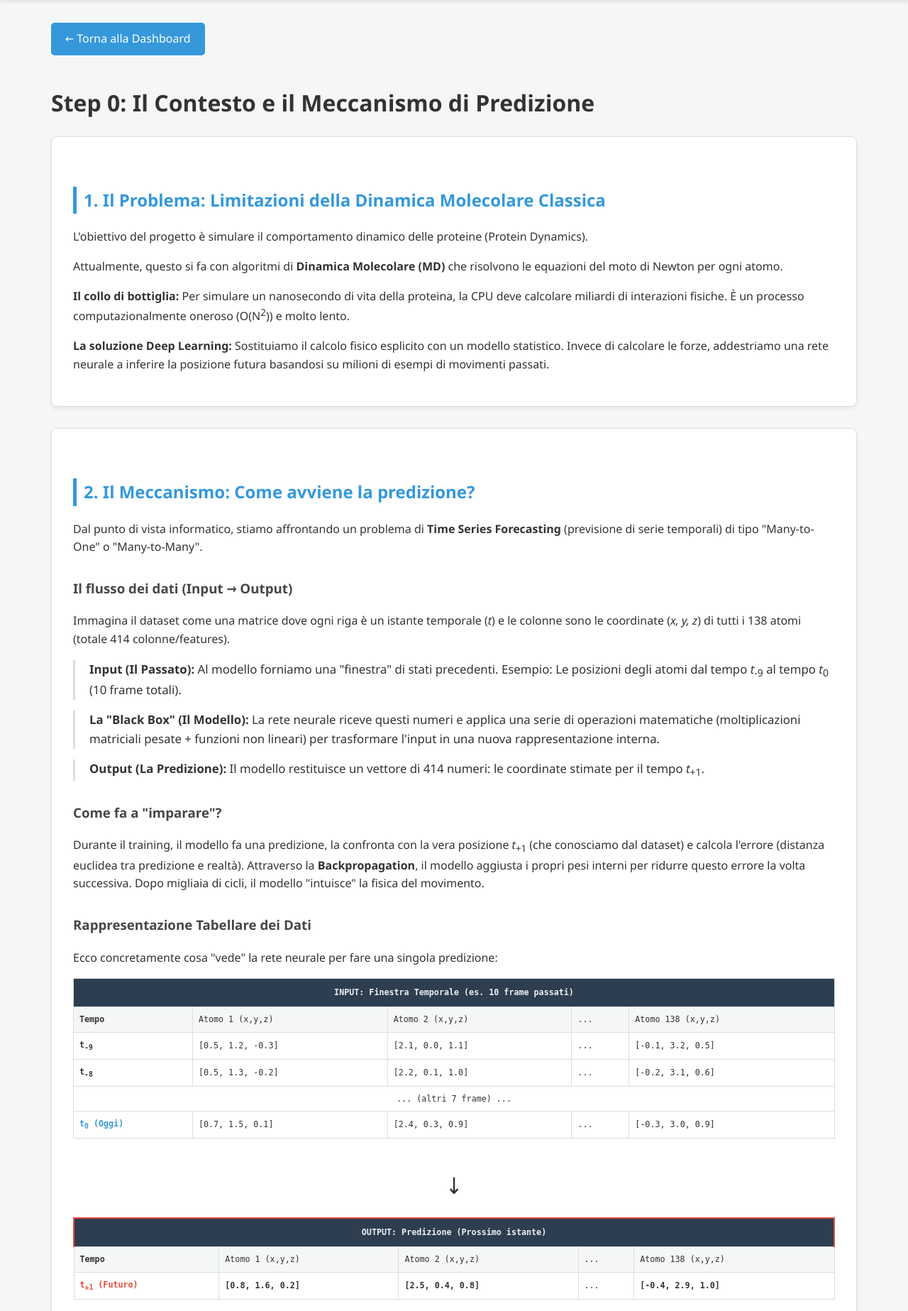
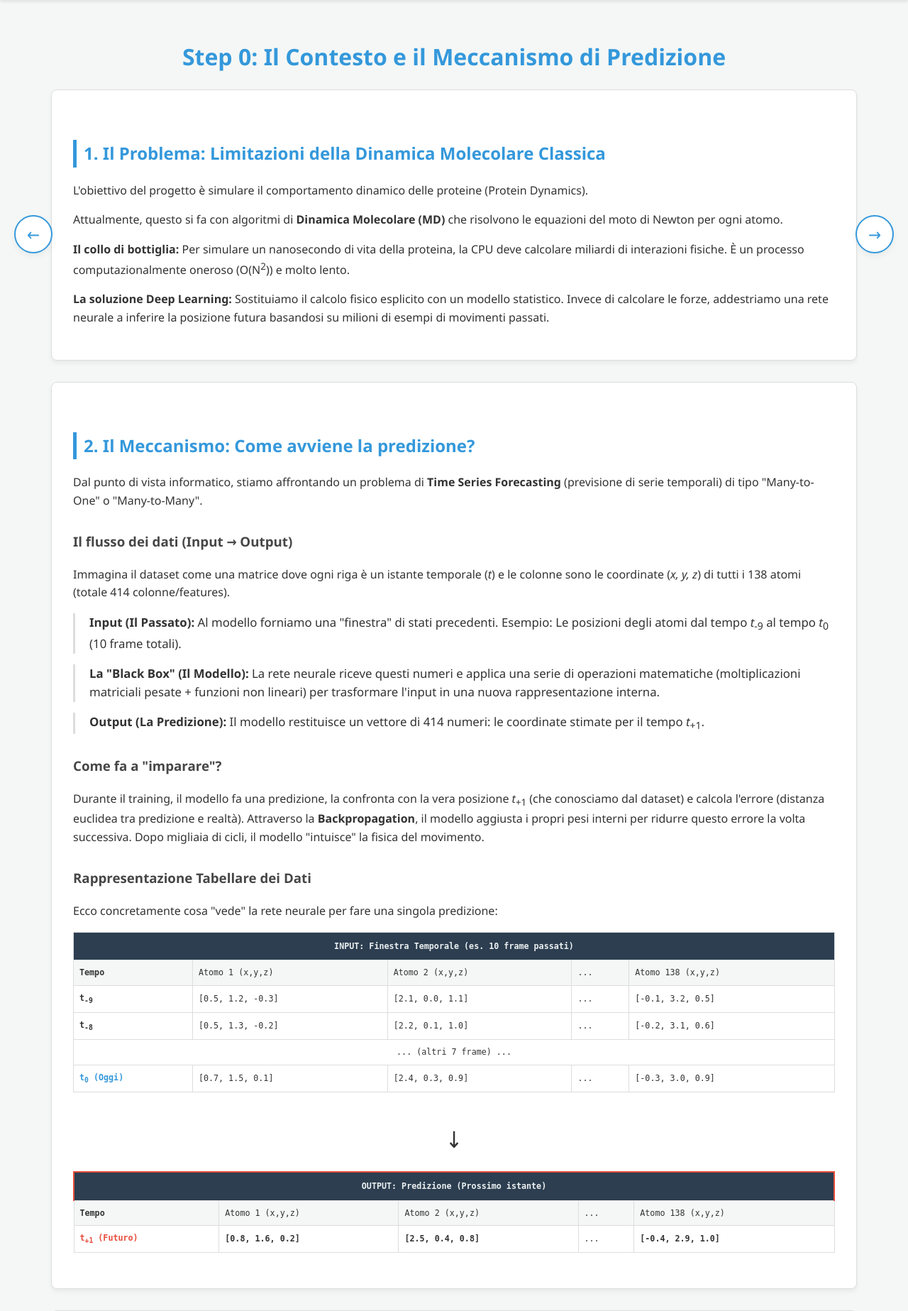
Before and after one commit to alfredoFaro98/exam_deep_learning_2026, a Django app: page /context/ in a window 1280 px wide. Shown: the part 70-1917 px from the top of the page at 71% size. Run offline with Django 5.2, Linux system fonts and the light colour scheme.

Commit message:
Aggiornamento UI

```diff
--- a/protein_dashboard/analysis_viz/templates/analysis_viz/base.html
+++ b/protein_dashboard/analysis_viz/templates/analysis_viz/base.html
@@ -124,7 +124,7 @@
     </main>
 
     <footer>
-        <p>Realizzato da: <strong>Alfredo [Cognome]</strong> - Anno 2026</p>
+        <p>Realizzato da: <strong>Alfredo</strong> - Anno 2026. Tutti i diritti riservati.</p>
         <small>Progetto 6 CFU - Deep Learning per Dinamica Molecolare</small>
     </footer>
 
--- a/protein_dashboard/analysis_viz/templates/analysis_viz/context.html
+++ b/protein_dashboard/analysis_viz/templates/analysis_viz/context.html
@@ -16,13 +16,44 @@
     table { width: 100%; border-collapse: collapse; font-family: monospace; font-size: 0.9em; background: var(--card-bg); margin-bottom: 20px; }
     th { padding: 10px; border: 1px solid var(--border-color); background-color: var(--header-bg); color: var(--header-text); }
     td { padding: 8px; border: 1px solid var(--border-color); color: var(--text-color); }
+
+    .nav-arrow {
+        position: fixed;
+        top: 50%;
+        transform: translateY(-50%);
+        background-color: var(--card-bg);
+        color: var(--accent-color);
+        width: 50px;
+        height: 50px;
+        border-radius: 50%;
+        box-shadow: 0 4px 10px var(--shadow-color);
+        display: flex;
+        justify-content: center;
+        align-items: center;
+        font-size: 24px;
+        text-decoration: none;
+        border: 2px solid var(--accent-color);
+        transition: all 0.3s;
+        z-index: 100;
+    }
+    .nav-arrow:hover {
+        background-color: var(--accent-color);
+        color: white;
+        transform: translateY(-50%) scale(1.1);
+    }
+    .nav-arrow.left { left: 20px; }
+    .nav-arrow.right { right: 20px; }
 </style>
 {% endblock %}
 
 {% block content %}
-    <a href="/" style="display: inline-block; margin-bottom: 20px; text-decoration: none; background-color: var(--accent-color); color: white; padding: 10px 20px; border-radius: 5px;">&larr; Torna alla Dashboard</a>
+    <!-- Floating Navigation Arrows -->
+    <a href="/" class="nav-arrow left" title="Torna alla Dashboard">&larr;</a>
+    <a href="/step1" class="nav-arrow right" title="Vai allo Step 1">&rarr;</a>
 
-    <h1>Step 0: Il Contesto e il Meccanismo di Predizione</h1>
+    <div style="text-align: center; margin-bottom: 20px;">
+        <h1 style="color: var(--accent-color);">Step 0: Il Contesto e il Meccanismo di Predizione</h1>
+    </div>
 
     <div class="box">
         <h2>1. Il Problema: Limitazioni della Dinamica Molecolare Classica</h2>
@@ -141,4 +172,16 @@
             <li><strong>Utilità:</strong> Rileva caratteristiche locali. Ad esempio, può riconoscere una rapida vibrazione o un cambiamento improvviso di direzione avvenuto negli ultimi 3 frame, informazioni cruciali per correggere la predizione del frame successivo.</li>
         </ul>
     </div>
+
+    <div class="box">
+        <h2>4. Impatto Reale: Cosa succede se sbagliamo?</h2>
+        <p>Al di là dei numeri e della matematica, una predizione errata ha conseguenze tangibili nel mondo reale ("Livello Pratico Umano"):</p>
+
+        <ul>
+            <li><strong>Farmaci Inefficaci (Il problema della "Chiave Sbagliata"):</strong> Se il modello prevede che la proteina assumerà una certa forma (serratura) e noi progettiamo un farmaco (chiave) per quella forma, ma nella realtà la proteina si muove diversamente, il farmaco non funzionerà. Risultato: Malattie che restano senza cura.</li>
+            <li><strong>Effetti Collaterali Non Previsti:</strong> Una simulazione errata potrebbe non mostrarci che la proteina, in certe condizioni, assume una configurazione pericolosa o che interagisce con altre molecole vitali, portando a tossicità nel paziente.</li>
+            <li><strong>Spreco di Risorse Umane ed Economiche:</strong> Basarsi su simulazioni errate porta i ricercatori a spendere anni e milioni di euro in test di laboratorio su molecole destinate a fallire, rallentando la ricerca scientifica globale.</li>
+        </ul>
+        <p>Ecco perché non cerchiamo solo "un punteggio alto" nel modello, ma una comprensione <strong>robusta e affidabile</strong> della fisica sottostante.</p>
+    </div>
 {% endblock %}
--- a/protein_dashboard/analysis_viz/views.py
+++ b/protein_dashboard/analysis_viz/views.py
@@ -11,3 +11,15 @@ def analysis_dashboard(request):
 
 def context_view(request):
     return render(request, 'analysis_viz/context.html')
+
+def step1_view(request):
+    return render(request, 'analysis_viz/step1.html')
+
+def step2_view(request):
+    return render(request, 'analysis_viz/step2.html')
+
+def step3_view(request):
+    return render(request, 'analysis_viz/step3.html')
+
+def step4_view(request):
+    return render(request, 'analysis_viz/step4.html')
--- a/protein_dashboard/protein_dashboard/urls.py
+++ b/protein_dashboard/protein_dashboard/urls.py
@@ -1,9 +1,13 @@
 from django.contrib import admin
 from django.urls import path
-from analysis_viz.views import analysis_dashboard, context_view
+from analysis_viz.views import analysis_dashboard, context_view, step1_view, step2_view, step3_view, step4_view
 
 urlpatterns = [
     path('admin/', admin.site.urls),
     path('', analysis_dashboard, name='dashboard'),
     path('context/', context_view, name='context'),
+    path('step1/', step1_view, name='step1'),
+    path('step2/', step2_view, name='step2'),
+    path('step3/', step3_view, name='step3'),
+    path('step4/', step4_view, name='step4'),
 ]
```
Also changed, not shown: protein_dashboard/analysis_viz/templates/analysis_viz/dashboard.html (+8 -0 lines), protein_dashboard/analysis_viz/templates/analysis_viz/step1.html (added, +17 -0 lines), protein_dashboard/analysis_viz/templates/analysis_viz/step2.html (added, +18 -0 lines), protein_dashboard/analysis_viz/templates/analysis_viz/step3.html (added, +18 -0 lines), protein_dashboard/analysis_viz/templates/analysis_viz/step4.html (added, +18 -0 lines).
